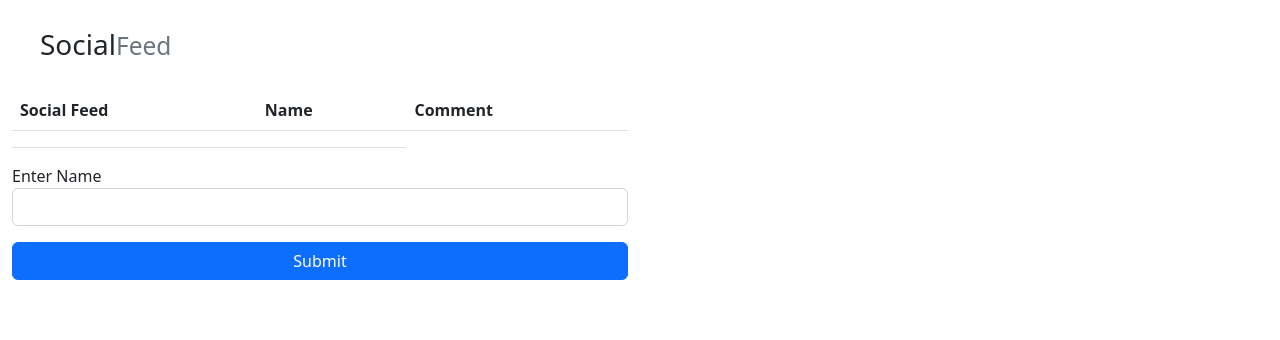
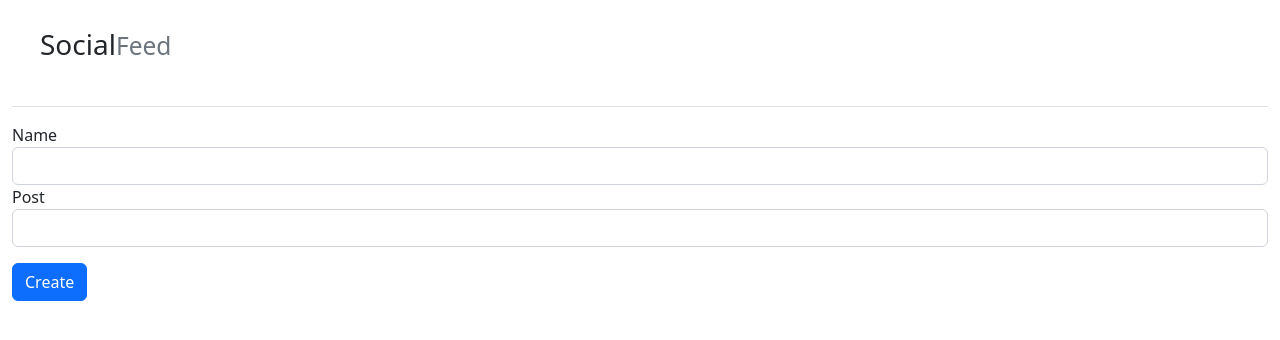
Before and after one commit to chrisbelles/social-feed, a React (Create React App) app: page / in a window 1280 px wide. Shown: the top 340 px of the page. Built offline with nearby package versions, Linux system fonts and the light colour scheme.

Commit message:
Made changes to the displayEntries and addName to try and get the input to display on the page but can only see in the console still + tried to style the button and background.

```diff
--- a/src/App.js
+++ b/src/App.js
@@ -20,12 +20,12 @@ function App() {
       <div className='row'>
         <h3 style={{margin: '1em'}}>Social
         <small className='text-muted'>Feed</small></h3>
-        <div className='col-md-6'>
+        <div className='border-box'>
           <div className='border-box'>
             <DisplayEntries parentEntries={entries} />
           </div>
           <div className='border-box'>
-            <AddName addNewEntryProperty={addNewEntry}/>
+            <AddName addNewEntryProperty={addNewEntry} />
           </div>
         </div>
       </div>
--- a/src/components/AddName.css
+++ b/src/components/AddName.css
@@ -1,3 +1,8 @@
 .form-grid {
-    display: grid;
+    position: right;
 }
+
+.input-wrap {
+    border: 5px;
+    border-color: black;
+}
--- a/src/components/AddName.jsx
+++ b/src/components/AddName.jsx
@@ -4,23 +4,30 @@ import './AddName.css'
 const AddName = (props) => {
 
     const [name, setName] = useState('')
+    const [comment, setComment] = useState('')
 
     function handleSubmit(event) {
         event.preventDefault();
         let newEntry = {
             name: name,
+            comment: comment,
         };
         console.log(newEntry)
         props.addNameEntryProperty(newEntry)
+        props.addCommentEntryProperty(newEntry)
     }
 
     return (
         <form onSubmit={handleSubmit} className='form-grid'>
             <div className='form-group'>
-                <label>Enter Name</label>
-                <input type='name' className="form-control" value={name}onChange={(event) => setName(event.target.value)}/>
+                <div className='input-wrap'>
+                    <label className='box-prefix'>Name</label>
+                    <input type='name' className="form-control" value={name}onChange={(event) => setName(event.target.value)}/>
+                    <label className='box-prefix'>Post</label>
+                    <input type='comment' className="form-control" value={comment}onChange={(event) => setComment(event.target.value)}/>
+                </div>
             </div>
-            <button type='submit' className="btn btn-primary" style={{'margin-top': '1em'}}>Submit</button>
+            <button type='submit' className="btn btn-primary" style={{'marginTop': '1em'}}>Create</button>
         </form>
      );
 }
--- a/src/components/DisplayEntries/DisplayEntries.jsx
+++ b/src/components/DisplayEntries/DisplayEntries.jsx
@@ -1,15 +1,9 @@
 
 const DisplayEntries = (props) => {
     return (
+        <div className="body-container" style={{}}>
             <table className='table'>
-            <thead>
-            <tr>
-                <th>Social Feed</th>
-                <th>Name</th>
-                <th>Comment</th>
-            </tr>
-            </thead>
-            <tbody>
+                <tbody className="background" style={{ color: 'blue', lineHeight : 10, padding: 20 }}>
                     {props.parentEntries.map((entry, index) => {
                     return (
                         <tr key={index}>
@@ -20,6 +14,7 @@ const DisplayEntries = (props) => {
                     })}
                 </tbody>
             </table>
+        </div>
      );
 }
 
```
Lines whose indentation alone changed are shown as unchanged.
